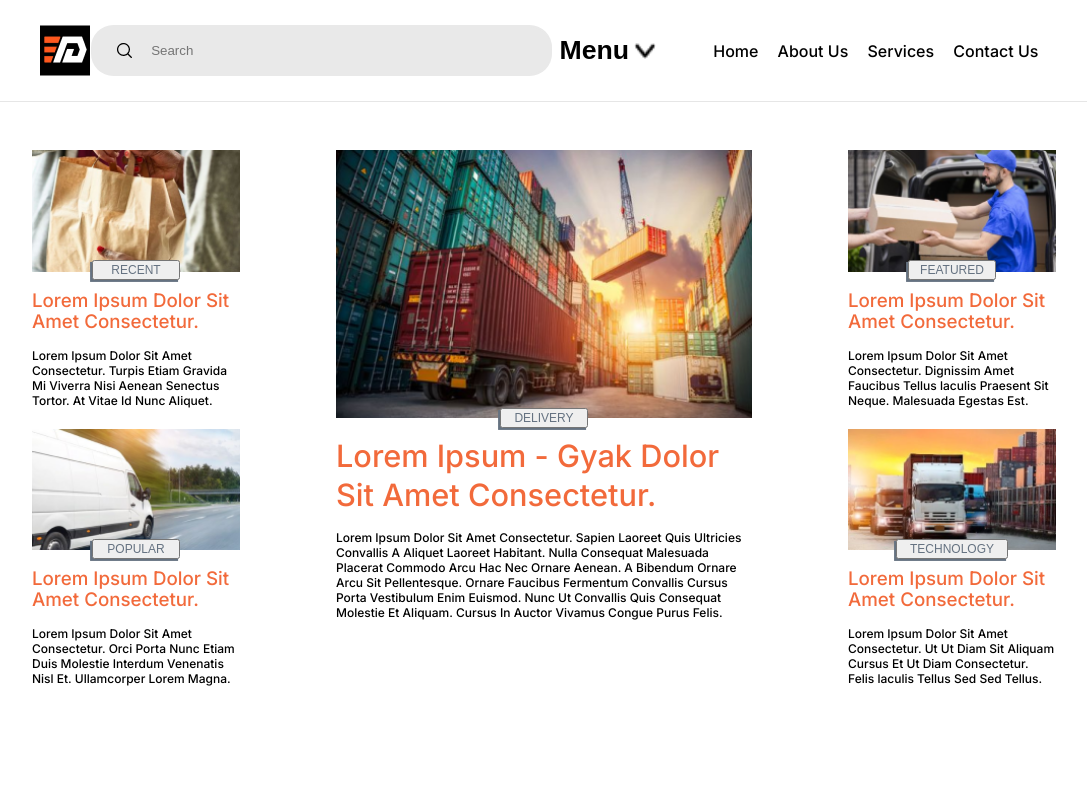
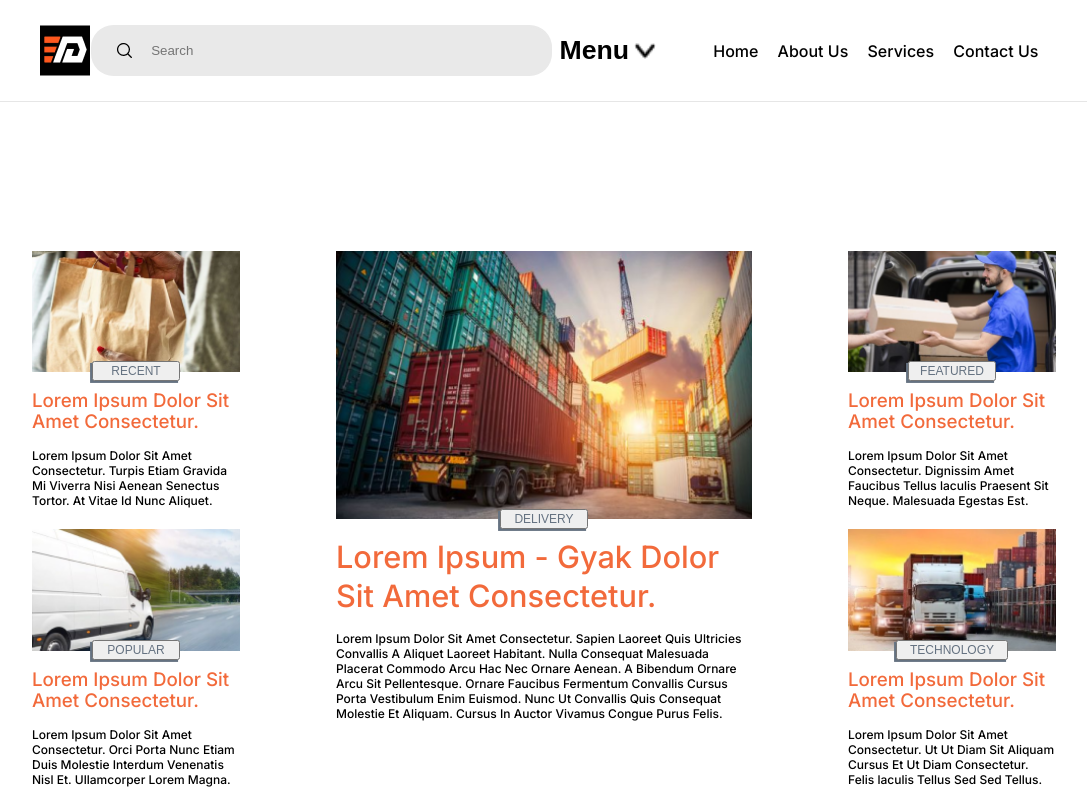
Before and after one commit to Sandiego17/dispatch-hub-blog-page, a React (Create React App) app: page / in a window 1280 px wide. Shown: the top 800 px of the page, without its empty margins (96-1183 px from the left). Built offline with nearby package versions, Linux system fonts and the light colour scheme.

Commit message:
update: Body.tsx to accomodate sticky header

```diff
--- a/src/components/body/Body.css
+++ b/src/components/body/Body.css
@@ -4,7 +4,7 @@
 }
 
 .body {
-  margin: 3rem 8rem 0;
+  margin: 9.3rem 8rem 0;
 }
 
 .first { grid-area: first; }
```
